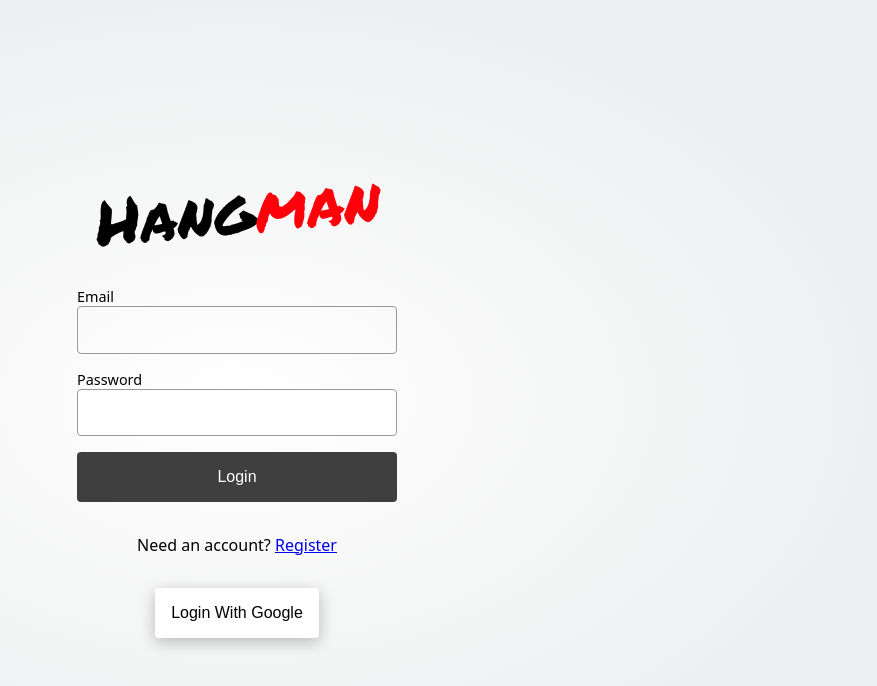
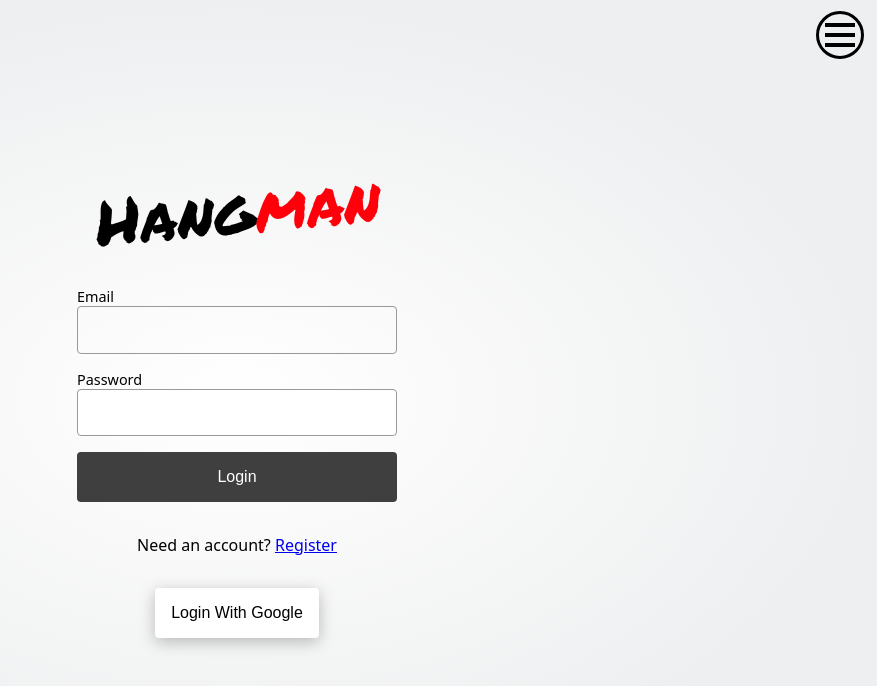
Before and after one commit to Kacper-Arendt/hangman, a React (Create React App) app: page /login in a window 1280 px wide. Shown: the top 686 px of the page, without its empty margins (403-1280 px from the left). Built offline with nearby package versions, Linux system fonts and the light colour scheme; no server answers.

Commit message:
add burger menu

```diff
--- a/src/App.tsx
+++ b/src/App.tsx
@@ -5,6 +5,7 @@ import styled from 'styled-components';
 import { Login, Profile, Register } from './components/auth';
 import { Game } from './components/game';
 import { useAuth } from './hooks';
+import { Nav } from './components/nav';
 
 const Wrapper = styled.div`
 	height: 100vh;
@@ -16,6 +17,7 @@ function App() {
 	return (
 		<Wrapper>
 			<BrowserRouter>
+				<Nav />
 				<Routes>
 					<Route path="/">
 						<Route index element={<Game />} />
--- /dev/null
+++ b/src/components/nav/Styles.ts
@@ -0,0 +1,117 @@
+import styled from 'styled-components';
+import { Link } from 'react-router-dom';
+import { MenuIProps } from './items';
+
+export const StyledNav = styled.header`
+	position: fixed;
+	right: 1rem;
+	top: 1rem;
+	z-index: 50;
+`;
+
+export const StyledMenu = styled.nav<{ isOpen: boolean }>`
+	position: fixed;
+	top: 0;
+	bottom: 0;
+	right: 0;
+	display: flex;
+	flex-direction: column;
+	align-items: start;
+	justify-content: start;
+	row-gap: 2rem;
+	width: 100%;
+	max-width: 23rem;
+	transform: ${(props) => (props.isOpen ? 'translateX(25%)' : 'translateX(165%)')};
+	padding: 6.5rem 0 3rem;
+	transition: transform 0.3s ease-in-out;
+	z-index: 10;
+	background-color: #8ba68a;
+
+	button {
+		margin: auto 0 0 1rem;
+		align-self: start;
+		width: 100%;
+		max-width: 15rem;
+	}
+`;
+
+export const StyledLink = styled(Link)`
+	text-decoration: none;
+	color: ${({ theme }) => theme.black};
+
+	padding: 0 5rem 0.5rem 1rem;
+	width: 45%;
+	white-space: nowrap;
+	font-size: 1.4rem;
+	font-weight: ${({ theme }) => theme.fontWeight.semiBold};
+	border-bottom: 1px solid ${({ theme }) => theme.black};
+`;
+
+export const StyledBurger = styled.button<MenuIProps>`
+  position: relative;
+  border: none;
+  margin-right: 10%;
+  transition: all .3s ease-in-out;
+  transform: ${(props: MenuIProps) => props.isOpen && 'rotate(45deg)'};
+  z-index: 11;
+  background: transparent;
+
+  :before {
+    content: "";
+    position: absolute;
+    top: calc(50% - 1.5rem);
+    left: calc(50% - 1.5rem);
+    width: 3rem;
+    height: 3rem;
+    border: 3px solid;
+    transition: all .3s ease-in-out;
+    border-radius: 100%;
+    border-color: ${({ isOpen, theme }) => isOpen && theme.danger};
+  }
+
+  div {
+    height: 4px;
+    margin: 6px auto;
+    transition: all .3s ease-in-out;
+    background-color: black;
+    width: 1.875rem;
+
+    :first-child {
+      transform: ${(props: MenuIProps) => props.isOpen && 'translateY(10px)'};
+    }
+
+    :nth-child(2) {
+      opacity: ${(props: MenuIProps) => (props.isOpen ? '0' : '1')};
+    }
+
+    :nth-child(3) {
+      transform: ${(props: MenuIProps) => props.isOpen && 'translateY(-10px) rotate(90deg)'};
+    }
+  }
+}
+
+
+@media (max-width: ${({ theme }) => theme.breakpoints.sm}) {
+  :before {
+    top: calc(50% - 1rem);
+    left: calc(50% - 1rem);
+    width: 2rem;
+    height: 2rem;
+    border-color: ${({ isOpen, theme }) => isOpen && theme.danger};
+  }
+
+  div {
+    height: 3px;
+    margin: 3px auto;
+    transition: all .3s ease-in-out;
+    background-color: black;
+    width: 1rem;
+
+    :first-child {
+      transform: ${(props: MenuIProps) => props.isOpen && 'translateY(6px)'};
+    }
+
+    :nth-child(3) {
+      transform: ${(props: MenuIProps) => props.isOpen && 'translateY(-6px) rotate(90deg)'};
+    }
+  } `;
--- /dev/null
+++ b/src/components/nav/index.ts
@@ -0,0 +1,2 @@
+// eslint-disable-next-line import/prefer-default-export
+export * from './views/Nav';
--- /dev/null
+++ b/src/components/nav/items/Burger.tsx
@@ -0,0 +1,14 @@
+import { StyledBurger } from '../Styles';
+
+export interface MenuIProps {
+	isOpen: boolean;
+	setIsOpen?: () => void;
+}
+
+export const Burger = ({ isOpen, setIsOpen }: MenuIProps) => (
+	<StyledBurger isOpen={isOpen} onClick={setIsOpen}>
+		<div />
+		<div />
+		<div />
+	</StyledBurger>
+);
--- /dev/null
+++ b/src/components/nav/items/NavbarLink.tsx
@@ -0,0 +1,13 @@
+import { StyledLink } from '../Styles';
+
+interface Props {
+	value: string;
+	path: string;
+	onClick?: () => void;
+}
+
+export const NavbarLink = ({ value, path, onClick }: Props) => (
+	<StyledLink onClick={onClick} to={path}>
+		{value}
+	</StyledLink>
+);
--- /dev/null
+++ b/src/components/nav/items/index.ts
@@ -0,0 +1,2 @@
+export * from './NavbarLink';
+export * from './Burger';
--- /dev/null
+++ b/src/components/nav/views/Nav.tsx
@@ -0,0 +1,30 @@
+import { useState } from 'react';
+import { logout, useAppDispatch, useAppSelector } from '../../../redux';
+import { Burger, NavbarLink } from '../items';
+import { StyledMenu, StyledNav } from '../Styles';
+import { Button } from '../../../coreUI';
+
+export const Nav = () => {
+	const { authenticated } = useAppSelector((state) => state.auth);
+	const [isOpen, setIsOpen] = useState(false);
+	const dispatch = useAppDispatch();
+
+	const toggleMenuHandler = () => {
+		setIsOpen(!isOpen);
+	};
+
+	return (
+		<StyledNav>
+			<Burger isOpen={isOpen} setIsOpen={toggleMenuHandler} />
+			<StyledMenu isOpen={isOpen}>
+				{authenticated ? (
+					<NavbarLink value="Profil" path="/profile" onClick={toggleMenuHandler} />
+				) : (
+					<NavbarLink onClick={toggleMenuHandler} value="Login" path="/login" />
+				)}
+				<NavbarLink value="Gra" path="/" onClick={toggleMenuHandler} />
+				{authenticated && <Button variant="black" value="Wyloguj" onClick={() => dispatch(logout())} />}
+			</StyledMenu>
+		</StyledNav>
+	);
+};
--- a/src/utilis/theme/themeDefault.ts
+++ b/src/utilis/theme/themeDefault.ts
@@ -1,5 +1,5 @@
 // import { css } from 'styled-components';
-import { darken, transparentize } from 'polished';
+import { darken, lighten, transparentize } from 'polished';
 import { DefaultTheme } from 'styled-components';
 
 interface Polished {
@@ -65,6 +65,7 @@ const ThemeDefault: DefaultTheme = () => {
 		},
 
 		transparentize: ({ amount = 0.7, color }: Polished) => transparentize(amount ?? 0.7, color ?? theme.base1),
+		lighten: ({ amount = 0.7, color }: Polished) => lighten(amount ?? 0.7, color ?? theme.base1),
 		darken: ({ amount, color }: Polished) => darken(amount ?? 0.2, color ?? theme.base1),
 		shadow: ({ color }: { color?: string }) => `
 			box-shadow: 0px 4px 16px ${theme.transparentize({ color, amount: 0.75 })};
```
